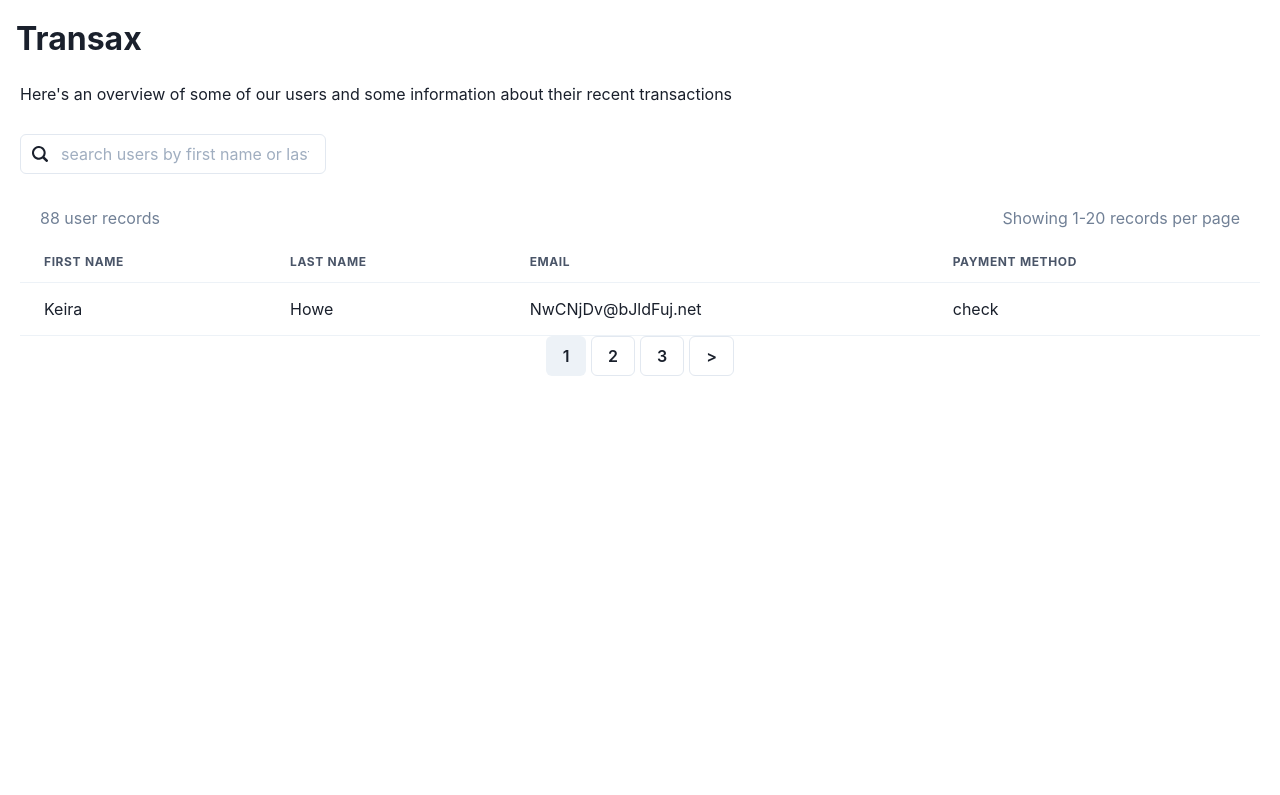
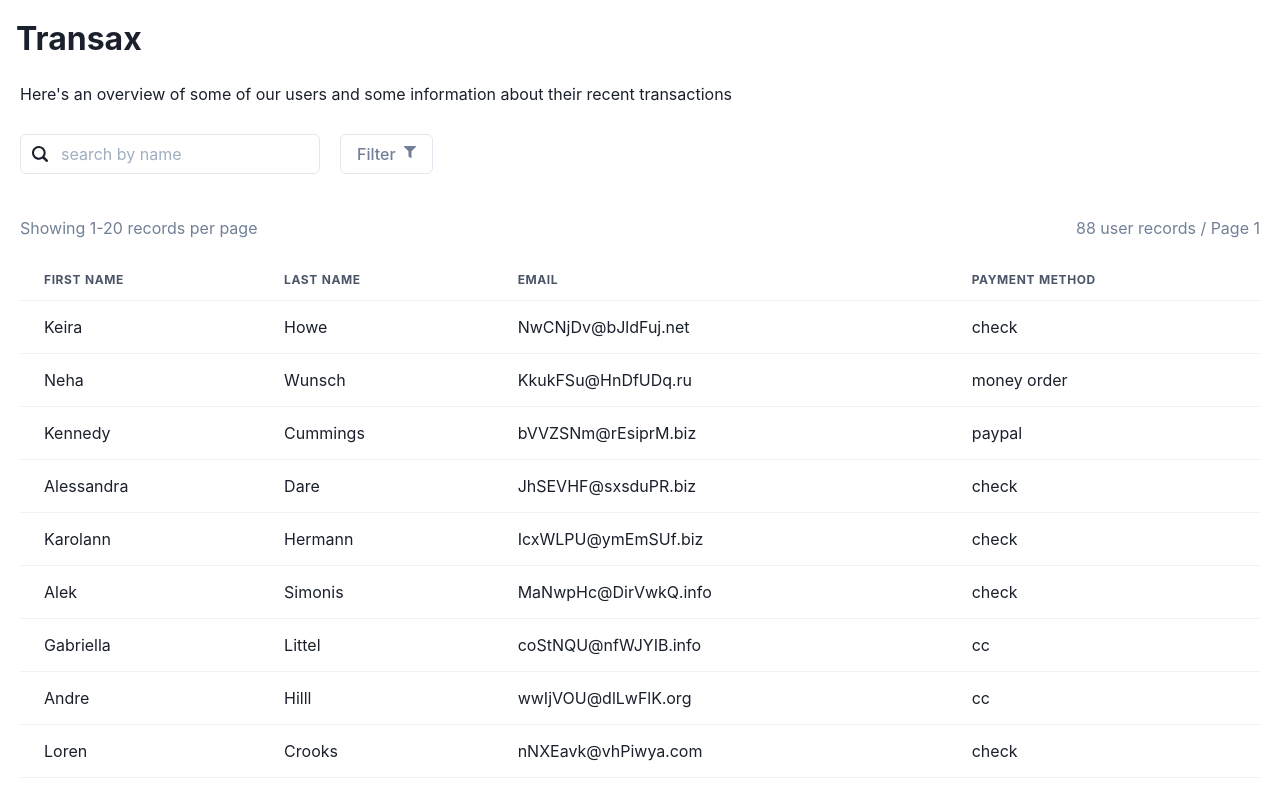
Before and after one commit to RinwaOwuogba/enye-frontend, a React (Create React App) app: page / in a window 1280 px wide. Shown: the top 795 px of the page. Built offline with nearby package versions, Linux system fonts and the light colour scheme.

Commit message:
built filter component

```diff
--- a/package.json
+++ b/package.json
@@ -16,6 +16,7 @@
 		"framer-motion": "^3.2.1",
 		"react": "^17.0.1",
 		"react-dom": "^17.0.1",
+		"react-icons": "^4.1.0",
 		"react-scripts": "4.0.1",
 		"web-vitals": "^0.2.4"
 	},
--- a/src/App.css
+++ b/src/App.css
@@ -1,8 +1,7 @@
+/* .App {
+	overflow-x: hidden;
+} */
+
 header {
 	padding: 0 1rem 1rem 1rem;
 }
-
-.search-container {
-	background-color: #fff;
-	max-width: 25rem;
-}
--- a/src/App.js
+++ b/src/App.js
@@ -11,17 +11,27 @@ import {
 import { Search2Icon } from '@chakra-ui/icons';
 
 import RecordTable from './components/RecordTable';
+import Filter from './components/Filter';
+import Pagination from './components/Pagination';
+
 import apiResponse from './records.json';
+import './App.css';
 
-import './App.css';
-import Pagination from './components/Pagination';
+const constants = {
+	RECORDS_PER_PAGE: 20,
+};
 
 const App = () => {
 	const filterOptionsRef = useRef(null);
 
-	const [filteredProfiles, setFilteredProfiles] = useState(
-		apiResponse.records.profiles
-	);
+	const [totalRecords, setTotalRecords] = useState([]);
+	const [filteredProfiles, setFilteredProfiles] = useState([]);
+	const [currentPageNumber, setCurrentPageNumber] = useState(1);
+	const [currentProfiles, setCurrentProfiles] = useState([]);
+
+	const [activeFilters, setActiveFilters] = useState([]);
+	const [possibleFilters, setPossibleFilters] = useState([]);
+
 	const [stickyFilter, setFilterSticker] = useState(false);
 
 	const tableHeaders = ['First Name', 'Last Name', 'Email', 'Payment Method'];
@@ -54,16 +64,68 @@ const App = () => {
 		// eslint-disable-next-line react-hooks/exhaustive-deps
 	}, [stickyFilter, setFilterSticker]);
 
+	// fetch records from api and paginate response
+	useEffect(() => {
+		// set possible filters based on available options
+		const genderOptions = new Set(
+			apiResponse.records.profiles.map((profile) => profile.Gender)
+		);
+		const paymentMethodOptions = new Set(
+			apiResponse.records.profiles.map((profile) => profile.PaymentMethod)
+		);
+
+		const filters = [
+			{
+				title: 'Gender',
+				keyName: 'Gender',
+				options: [...genderOptions],
+			},
+			{
+				title: 'Payment method',
+				keyName: 'PaymentMethod',
+				options: [...paymentMethodOptions],
+			},
+		];
+		setPossibleFilters(filters);
+
+		// set profiles
+		setTotalRecords(apiResponse.records.profiles);
+		setFilteredProfiles(apiResponse.records.profiles);
+		setCurrentProfiles(
+			apiResponse.records.profiles.slice(0, constants.RECORDS_PER_PAGE)
+		);
+	}, []);
+
 	const handleSearchChange = (event) => {
 		const searchText = event.target.value;
 
-		setFilteredProfiles(
-			apiResponse.records.profiles.filter(
+		const newFilteredProfiles = totalRecords.filter(
 			(profile) =>
-					profile.FirstName.includes(searchText) ||
-					profile.LastName.includes(searchText)
-			)
+				String(profile.FirstName)
+					.toLocaleLowerCase()
+					.includes(searchText.toLocaleLowerCase()) ||
+				String(profile.LastName)
+					.toLocaleLowerCase()
+					.includes(searchText.toLocaleLowerCase())
 		);
+
+		// apply filters
+
+		setFilteredProfiles(newFilteredProfiles);
+	};
+
+	const onChangePage = (pageNo) => {
+		const startIndexOfNextPage = constants.RECORDS_PER_PAGE * (pageNo - 1);
+		const endIndexOfNextPage = startIndexOfNextPage + 20;
+
+		setCurrentPageNumber(pageNo);
+		setCurrentProfiles(
+			filteredProfiles.slice(startIndexOfNextPage, endIndexOfNextPage)
+		);
+
+		window.scrollTo({
+			top: true,
+		});
 	};
 
 	return (
@@ -71,7 +133,7 @@ const App = () => {
 			<header className='App-header'>
 				<Heading
 					mt='5'
-					fontSize={{ base: '1.5rem', md: '2.5rem', lg: '2rem ' }}
+					fontSize={{ base: '1.5rem', md: '1.7rem', lg: '2rem ' }}
 				>
 					Transax
 				</Heading>
@@ -95,34 +157,49 @@ const App = () => {
 				borderBottom={stickyFilter ? '1px' : ''}
 				borderColor='gray.200'
 				boxShadow={stickyFilter ? 'sm' : ''}
+				flexWrap='wrap'
 			>
-				<div className='search-container'>
-					<InputGroup>
+				<InputGroup maxW='300px' mr={['5px', '20px']} mb='10px'>
 					<InputLeftElement pointerEvents='none'>
 						<Search2Icon />
 					</InputLeftElement>
 					<Input
+						w='100%'
 						onChange={handleSearchChange}
-							placeholder='search users by first name or last name'
+						placeholder='search by name'
 					/>
 				</InputGroup>
-				</div>
+				<Filter
+					possibleFilters={possibleFilters}
+					activeFilters={activeFilters}
+					setActiveFilters={setActiveFilters}
+				/>
 			</Flex>
 
 			<Box mt='5' px='5'>
-				<Flex justify='space-between' my='3' color='gray.500' px='5'>
-					<Text>{`${filteredProfiles.length} user records`}</Text>
-					<Text>Showing 1-20 records per page</Text>
+				<Flex justify='space-between' my='3' color='gray.500' wrap='wrap'>
+					<Text mb='2'>Showing 1-20 records per page</Text>
+					<Text mb='2'>{`${totalRecords.length} user records / Page ${currentPageNumber}`}</Text>
 				</Flex>
 
+				<Box overflowX='auto'>
 					<RecordTable
-					users={filteredProfiles.slice(0, 1)}
-					// users={filteredProfiles.slice(0, 20)}
+						users={currentProfiles}
 						headers={tableHeaders}
 						properties={recordProperties}
 					/>
+				</Box>
 
-				<Pagination totalPages={10} onChangePage={() => {}} />
+				<Box my='5'>
+					<Pagination
+						totalPages={Math.ceil(
+							filteredProfiles.length / constants.RECORDS_PER_PAGE
+						)}
+						onChangePage={onChangePage}
+						currentPageNumber={currentPageNumber}
+						setCurrentPageNumber={setCurrentPageNumber}
+					/>
+				</Box>
 			</Box>
 		</div>
 	);
--- /dev/null
+++ b/src/components/Filter.js
@@ -0,0 +1,107 @@
+import React from 'react';
+import {
+	Popover,
+	PopoverTrigger,
+	PopoverContent,
+	PopoverHeader,
+	PopoverBody,
+	PopoverArrow,
+	PopoverCloseButton,
+	Button,
+	Select,
+	FormLabel,
+	FormControl,
+	Flex,
+	Icon,
+	Text,
+} from '@chakra-ui/react';
+import { FaFilter } from 'react-icons/fa';
+
+const Filter = ({ possibleFilters, activeFilters, setActiveFilters }) => {
+	const handleFiltersSubmit = (event) => {
+		event.preventDefault();
+
+		const newActiveFilters = possibleFilters.map((filter) => {
+			const formElement = event.target.elements[filter.keyName];
+
+			return {
+				[filter.keyName]: [formElement.value],
+			};
+		});
+
+		setActiveFilters(newActiveFilters);
+	};
+
+	return (
+		<Popover placement='bottom'>
+			<PopoverTrigger>
+				{activeFilters.length ? (
+					<Button variant='outline'>
+						<Flex alignItems='center'>
+							<Text
+								mr='1'
+								verticalAlign='middle'
+								fontWeight='600'
+								color='green.400'
+								fontSize='sm'
+							>
+								Filtered by
+							</Text>
+							<Icon as={FaFilter} w={3} height={3} mt='-1' fill='green.400' />
+							<Text
+								mr='2'
+								verticalAlign='middle'
+								fontWeight='600'
+								color='green.400'
+								fontSize='sm'
+							>
+								{`: ${activeFilters.map((filter) => filter.title).join(', ')}`}
+							</Text>
+						</Flex>
+					</Button>
+				) : (
+					<Button variant='outline'>
+						<Flex alignItems='center' color='gray.500'>
+							<Text mr='2' verticalAlign='middle' fontWeight='500'>
+								Filter
+							</Text>
+							<Icon as={FaFilter} w={3} height={3} mt='-1' />
+						</Flex>
+					</Button>
+				)}
+			</PopoverTrigger>
+
+			<PopoverContent fontSize='sm' boxShadow='md'>
+				<PopoverArrow />
+				<PopoverHeader>Filter by</PopoverHeader>
+				<PopoverCloseButton />
+				<PopoverBody>
+					<form onSubmit={handleFiltersSubmit}>
+						{possibleFilters.map((filter) => (
+							<FormControl key={filter.keyName} mb='15px'>
+								<FormLabel fontSize='sm'>{filter.title}</FormLabel>
+								<Select
+									name={filter.keyName}
+									size='sm'
+									placeholder='select option'
+								>
+									{filter.options.map((option) => (
+										<option key={option} value={option}>
+											{option}
+										</option>
+									))}
+								</Select>
+							</FormControl>
+						))}
+
+						<Button size='sm' mt={4} colorScheme='green' type='submit'>
+							Apply
+						</Button>
+					</form>
+				</PopoverBody>
+			</PopoverContent>
+		</Popover>
+	);
+};
+
+export default Filter;
--- a/src/components/Pagination.js
+++ b/src/components/Pagination.js
@@ -1,9 +1,12 @@
-import React, { useState } from 'react';
+import React from 'react';
 import { Button, Container, Flex, Text } from '@chakra-ui/react';
 
-const Pagination = ({ totalPages, onChangePage }) => {
-	const [currentPageNumber, setCurrentPageNumber] = useState(1);
-
+const Pagination = ({
+	totalPages,
+	currentPageNumber,
+	setCurrentPageNumber,
+	onChangePage,
+}) => {
 	let pagesToDisplay = [];
 
 	const handlePageChange = (nextPage) => {
@@ -52,6 +55,7 @@ const Pagination = ({ totalPages, onChangePage }) => {
 					<Button
 						mr='5px'
 						variant='outline'
+						colorScheme='green'
 						onClick={() => handlePageChange(currentPageNumber - 1)}
 					>
 						<Text>{'<'}</Text>
@@ -62,6 +66,7 @@ const Pagination = ({ totalPages, onChangePage }) => {
 					<Button
 						mr='5px'
 						key={pageNo + Math.random()}
+						colorScheme='green'
 						variant={pageNo === currentPageNumber ? 'solid' : 'outline'}
 						onClick={() => handlePageChange(pageNo)}
 					>
@@ -73,6 +78,7 @@ const Pagination = ({ totalPages, onChangePage }) => {
 					<Button
 						mr='5px'
 						variant='outline'
+						colorScheme='green'
 						onClick={() => handlePageChange(currentPageNumber + 1)}
 					>
 						<Text>{'>'}</Text>
--- a/src/components/RecordTable.js
+++ b/src/components/RecordTable.js
@@ -2,7 +2,7 @@ import React from 'react';
 import { Table, Thead, Tbody, Tr, Th } from '@chakra-ui/react';
 import TableRow from './TableRow';
 
-const RecordTable = ({ users, headers, properties }) => {
+const RecordTable = ({ users = [], headers, properties }) => {
 	return (
 		<Table variant='simple'>
 			<Thead>
```
Also changed, not shown: 2 other files (tests, documents, lock files or other folders). Lines whose indentation alone changed are shown as unchanged.
